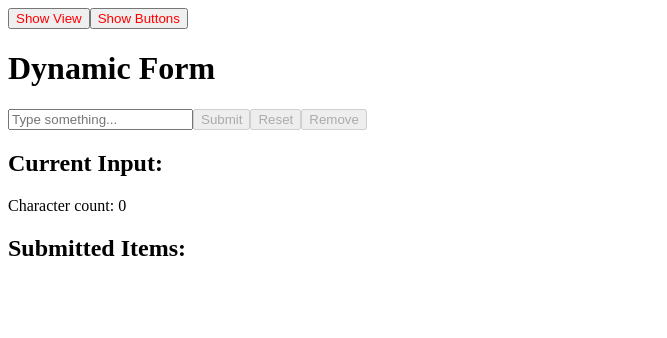
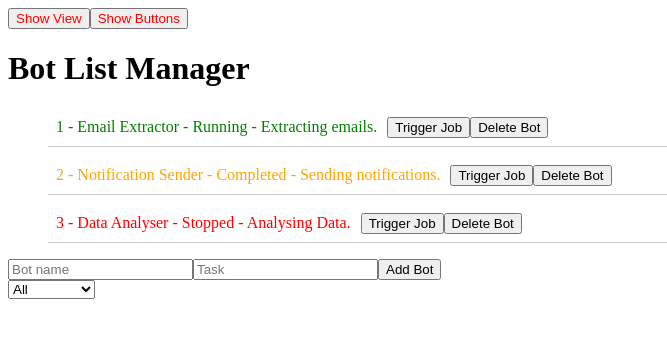
Before and after one commit to Upepetch/react-sample-repo, a React (Create React App) app: page / in a window 1280 px wide. Shown: the top 338 px of the page, without its empty margins (0-667 px from the left). Built offline with nearby package versions, Linux system fonts and the light colour scheme.

Commit message:
Add src/BotListManager.js and update src/App.js

```diff
--- a/src/App.js
+++ b/src/App.js
@@ -9,6 +9,7 @@ import VariableDisplay from "./VariableDisplay";
 import JobCounter from "./JobCounter";
 import AdvancedJobCounter from "./AdvancedJobCounter";
 import DynamicForm from "./DynamicForm";
+import BotListManager from "./BotListManager";
 
 
 const App = () => {
@@ -48,7 +49,8 @@ const App = () => {
         )}
         {/* <JobCounter /> */}
         {/* <AdvancedJobCounter /> */}
-        <DynamicForm />
+        {/* <DynamicForm /> */}
+        <BotListManager />
     </div>
   )
 }
--- /dev/null
+++ b/src/BotListManager.js
@@ -0,0 +1,102 @@
+import React, { useState } from 'react'
+
+const BotListManager = () => {
+
+    const [bots, setBots] = useState([
+        {id: 1, name: "Email Extractor", status: "Running", task: "Extracting emails."},
+        {id: 2, name: "Notification Sender", status: "Completed", task: "Sending notifications."},
+        {id: 3, name: "Data Analyser", status: "Stopped", task: "Analysing Data."}
+    ]);
+
+    const [name, setName] = useState('');
+    const [task, setTask] = useState('');
+    const [filterStatus, setFilterStatus] = useState('');
+
+      const styleBot = {
+        display: 'flex',
+        // justifyContent: 'space-between',
+        alignItems: 'center',
+        padding: '8px',
+        borderBottom: '1px solid #ccc',
+        marginBottom: '10px'
+      };
+
+
+    const triggerJob = (id) => {
+
+        setBots(prev =>
+           prev.map(bot =>
+             bot.id === id
+             ? {
+                ...bot, status:
+                bot.id === 1 ? 'Running':
+                bot.id === 2 ? 'Completed' :
+                'Stopped'
+              }
+             : bot
+        )
+      );
+    };
+
+    //
+    const handleAddBot = (e) => {
+      e.preventDefault();
+      const newBot = {
+        id: Date.now(),
+        name,
+        task,
+        status: 'Pending'
+      };
+      setBots(prev => [...prev, newBot]);
+    };
+
+    const handleDeleteBot = (id) => {
+      setBots(prev => prev.filter(bot => bot.id !== id));
+    };
+
+  const filteredBots = filterStatus
+     ? bots.filter(bot => bot.status === filterStatus)
+     : bots;
+  return (
+    <div className='bot-list-manager'>
+      <h1>Bot List Manager</h1>
+      <ul>
+        {filteredBots.map(bot => (
+          <li key={bot.id} style={styleBot}>
+            <span style={{
+              marginRight: '10px',
+              color: bot.status === 'Running' ? 'green' :
+                     bot.status === 'Completed' ? 'orange' :
+                     bot.status === 'Pending' ? 'blue' : 'red'
+            }}>
+              {bot.id} - {bot.name} - {bot.status} - {bot.task}
+          </span>
+          <button onClick={() => triggerJob(bot.id)}>Trigger Job</button>
+{/* Bonus: Add a "Delete Bot" button and implement the functionality to remove a bot from the list. */}
+           <button onClick={() => handleDeleteBot(bot.id)}>Delete Bot</button>
+          </li>))}
+      </ul>
+
+
+{/* Bonus: Add a form to allow users to add new bots to the list. */}
+      <form onSubmit={handleAddBot}>
+        <input type='text' placeholder='Bot name' value={name} onChange={e => setName(e.target.value)} required/>
+        <input type='text' placeholder='Task' value={task} onChange={e => setTask(e.target.value) } required/>
+        <button type='submit'>Add Bot</button>
+      </form>
+
+{/* Bonus: Implement a filter functionality to show only bots with a specific status. */}
+      <select name="" id="" onChange={e => setFilterStatus(e.target.value)}>
+        <option value="">All</option>
+        <option value="Running">Running</option>
+        <option value="Completed">Completed</option>
+        <option value="Stopped">Stopped</option>
+        <option value="Pending">Pending</option>
+      </select>
+
+    </div>
+  );
+};
+
+
+export default BotListManager;
```
Also changed, not shown: src/App.css (deleted, +0 -38 lines).
